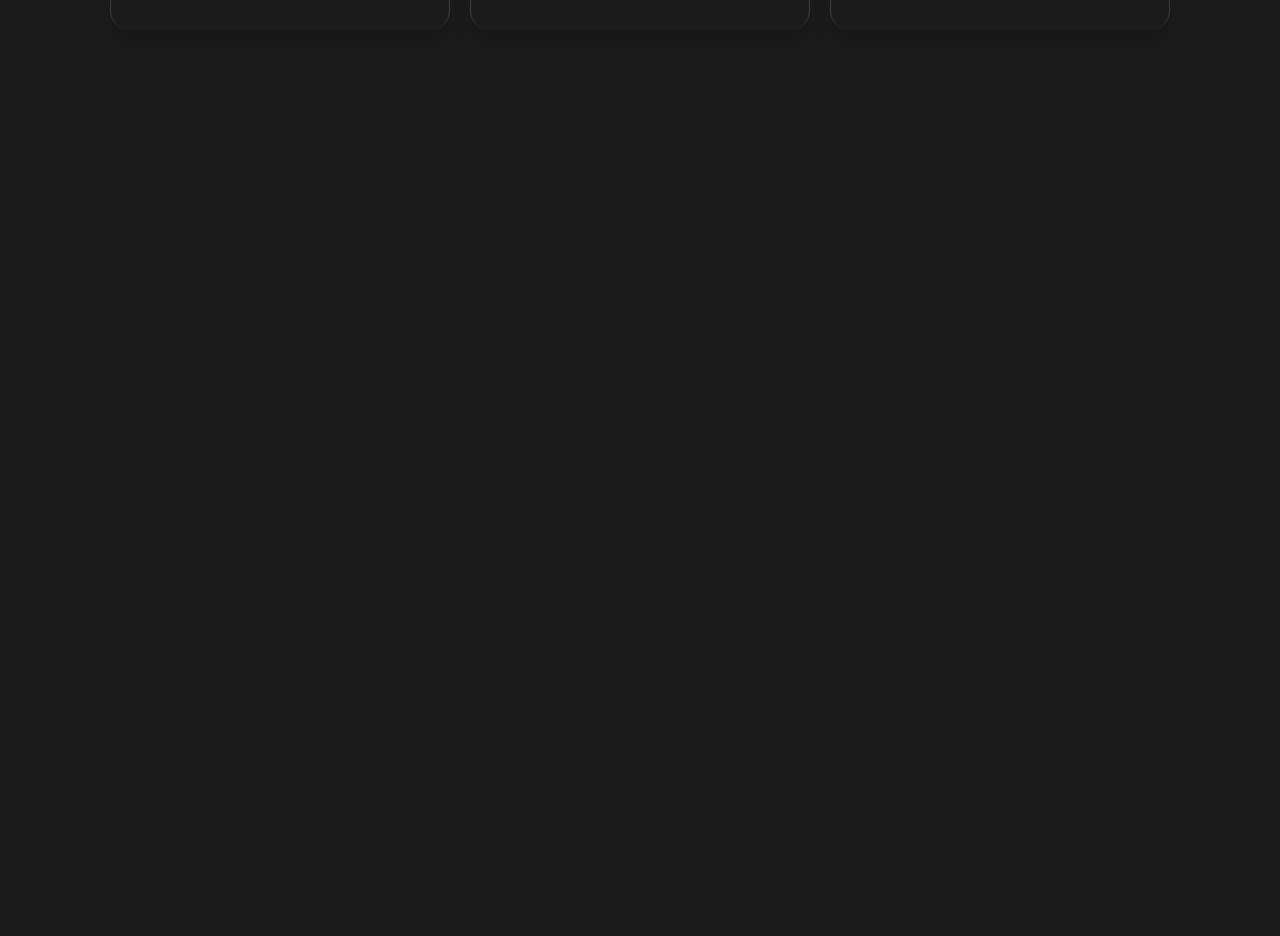
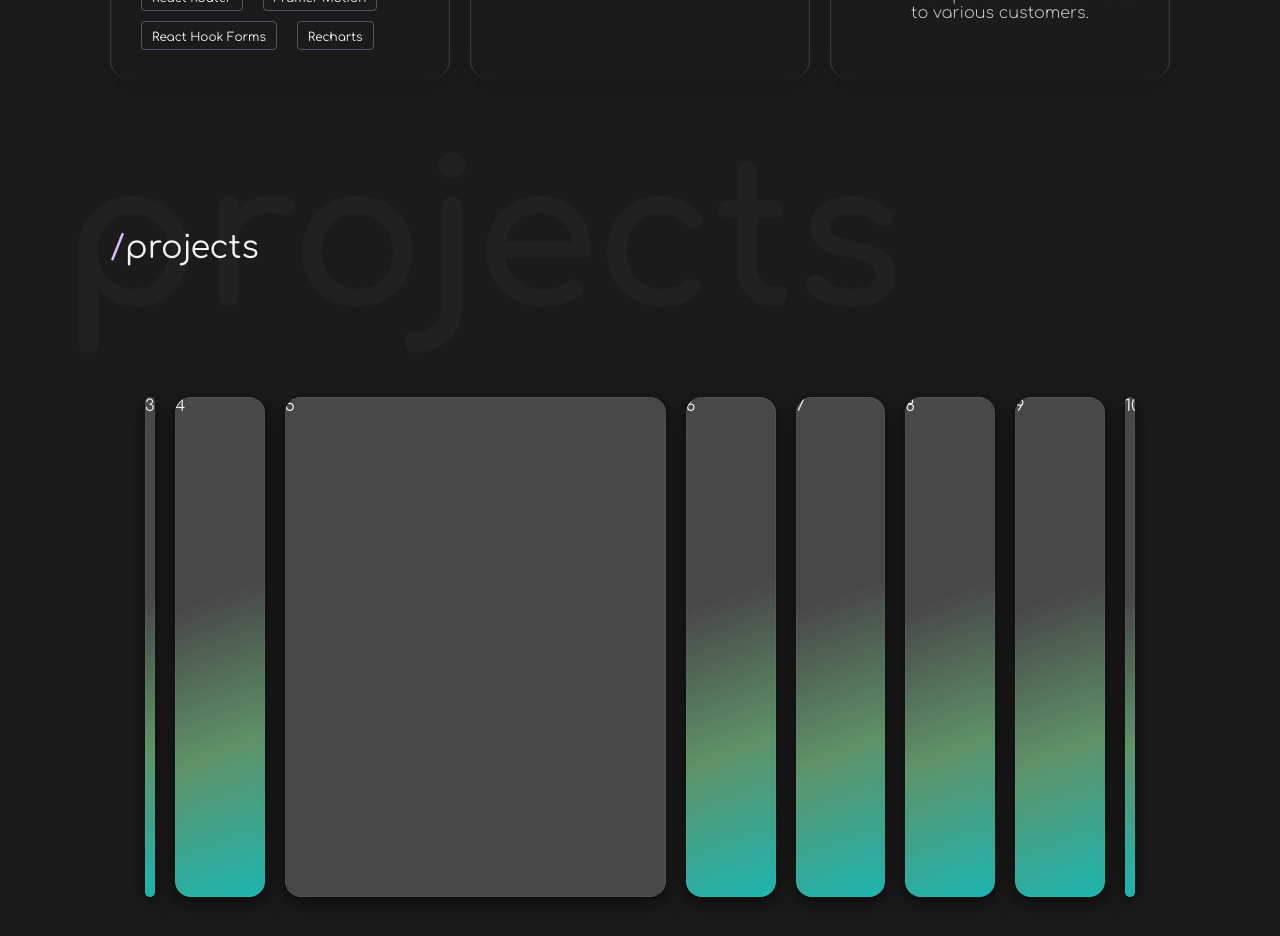
Before and after one commit to Abots-jzm/portfolio, a React (Vite) app: page / in a window 1280 px wide. Shown: the part 1480-2416 px from the top of the page. Built offline with nearby package versions, Linux system fonts and the light colour scheme.

Commit message:
feat: project carousel

```diff
--- a/src/components/home/About.tsx
+++ b/src/components/home/About.tsx
@@ -11,20 +11,20 @@ function About() {
 		<section>
 			<SectionTitle>about</SectionTitle>
 			<Grid>
+				<BentoCard title="what I do" columnSpan={2}>
+					<WhatIDo>{whatIDo}</WhatIDo>
+				</BentoCard>
 				<BentoCard title="experiences" rowSpan={2}>
 					<Experiences>
-						{experiences.map((experience) => (
-							<Experience {...experience} />
+						{experiences.map((experience, i) => (
+							<Experience key={i} {...experience} />
 						))}
 					</Experiences>
 				</BentoCard>
-				<BentoCard title="what I do" columnSpan={2}>
-					<WhatIDo>{whatIDo}</WhatIDo>
-				</BentoCard>
 				<BentoCard title="tech I use">
 					<Technologies>
-						{techIUse.map((tech) => (
-							<Technology>{tech}</Technology>
+						{techIUse.map((tech, i) => (
+							<Technology key={i}>{tech}</Technology>
 						))}
 					</Technologies>
 				</BentoCard>
@@ -39,7 +39,7 @@ function About() {
 export default About;
 
 const WhereIStay = styled.div`
-	padding-top: 1rem;
+	padding-top: 2.5rem;
 	font-size: 4.8rem;
 	font-weight: 700;
 	line-height: 1.5;
@@ -60,6 +60,10 @@ const Technologies = styled.div`
 	font-size: 1.2rem;
 	column-gap: 2rem;
 	row-gap: 1rem;
+
+	@media (max-width: 1024px) {
+		column-gap: 1rem;
+	}
 `;
 
 const Technology = styled.div`
@@ -83,4 +87,9 @@ const Grid = styled.div`
 	display: grid;
 	grid-template-columns: repeat(3, 1fr);
 	gap: 2rem;
+
+	@media (max-width: 900px) {
+		display: flex;
+		flex-direction: column;
+	}
 `;
--- /dev/null
+++ b/src/components/home/Projects.tsx
@@ -0,0 +1,13 @@
+import ProjectsWidget from "./ProjectsWidget";
+import SectionTitle from "./SectionTitle";
+
+function Projects() {
+	return (
+		<section>
+			<SectionTitle>projects</SectionTitle>
+			<ProjectsWidget />
+		</section>
+	);
+}
+
+export default Projects;
--- /dev/null
+++ b/src/components/home/ProjectsWidget.tsx
@@ -0,0 +1,255 @@
+import { MouseEvent, ReactNode, useState } from "react";
+import { css, styled } from "styled-components";
+
+const shit = [1, 2, 3, 4, 5, 6, 7, 8, 9, 10, 11, 12];
+
+function ProjectsWidget() {
+	const [activeIndex, setActiveIndex] = useState(4);
+
+	function handleSlideClick(e: MouseEvent<HTMLLIElement>, index: number) {
+		const max = window.matchMedia("screen and ( max-width: 600px)").matches ? 5 : 8;
+		const slide = e.target as Element;
+		if (index < 3 || index > max) return;
+		activateSlide(index);
+		if (index === max) nextSlide(index);
+		if (index === 3) prevSlide(index);
+		// activateSlide(index, slide);
+	}
+
+	function prevSlide(index: number) {
+		// const index = getActiveIndex();
+		// const $slides = $q(".carousel__item");
+		// const first = slides[0];
+
+		const last = shit.pop();
+		last && shit.unshift(last);
+		activateSlide(index);
+
+		// activateSlide(index, slides[activeIndex]);
+		// $first.remove();
+		// $list.append($first);
+		// activateSlide($q(".carousel__item")[index]);
+	}
+	function nextSlide(index: number) {
+		// const index = getActiveIndex();
+		// const $slides = $q(".carousel__item");
+		// const first = slides[0];
+		const first = shit.shift();
+		first && shit.push(first);
+		activateSlide(index - 1);
+		// activateSlide(index, slides[activeIndex]);
+
+		// $first.remove();
+		// $list.append($first);
+		// activateSlide($q(".carousel__item")[index]);
+	}
+
+	function activateSlide(index: number) {
+		// if (!slide) return;
+		setActiveIndex(index);
+	}
+
+	return (
+		<Courasel>
+			<CouraselList>
+				{shit.map((shitter, index) => (
+					<CouraselItem
+						key={index}
+						active={activeIndex === index}
+						onClick={(e) => handleSlideClick(e, index)}
+						tabIndex={0}
+					>
+						{shitter}
+					</CouraselItem>
+				))}
+			</CouraselList>
+		</Courasel>
+	);
+}
+
+export default ProjectsWidget;
+
+type CouraselItemProps = {
+	active?: boolean;
+};
+
+const CouraselItem = styled.li<CouraselItemProps>`
+	display: grid;
+	position: relative;
+	align-content: start;
+	margin: 0 10px;
+	padding: 0;
+	flex: 1 1 10%;
+	height: 50rem;
+	overflow: hidden;
+	background: rgba(255, 255, 255, 0.2);
+	border-radius: 16px;
+	transform: translate3d(0, 0, 0.1px);
+	box-shadow: rgba(0, 0, 0, 0.4) 0px 3px 15px 2px, rgba(0, 0, 0, 0.2) 0px 12px 28px 0px,
+		rgba(0, 0, 0, 0.1) 0px 2px 4px 0px, rgba(255, 255, 255, 0.05) 0px 0px 0px 1px inset;
+	contain: layout;
+	isolation: isolate;
+
+	&,
+	& * {
+		transition: all 0.6s cubic-bezier(0.55, 0.24, 0.18, 1);
+		user-select: none;
+	}
+
+	&:hover {
+		flex-basis: calc(var(--width) / 2);
+		transition: all 0.3s ease;
+	}
+
+	${(props) =>
+		props.active
+			? css`
+					flex-basis: var(--width) !important;
+					flex-grow: 0 !important;
+			  `
+			: ""}
+
+	/* &[data-active] {
+		flex-basis: var(--width);
+		flex-grow: 0;
+	} */
+
+	@media (max-width: 800px) {
+		flex-basis: 15%;
+	}
+
+	@media screen and (max-width: 600px) {
+		flex-basis: 10%;
+		margin: 0 5px;
+		border-radius: 8px;
+		font-size: 3vw;
+
+		&[data-active] {
+			flex-basis: 45%;
+			flex-grow: 0;
+		}
+
+		&:nth-child(3),
+		&:nth-child(7) {
+			flex: 0 0 10px;
+		}
+
+		&:nth-child(2),
+		&:nth-child(8) {
+			flex: 0 0 5px;
+			transform: translateX(-50px);
+		}
+
+		&:nth-child(8) {
+			transform: translateX(50px);
+		}
+
+		&:nth-child(1),
+		&:nth-child(n + 9) {
+			flex: 0 0 0px;
+			margin: 0;
+			box-shadow: none;
+			opacity: 0 !important;
+		}
+
+		&:not(:nth-child(n + 5)) img,
+		&:nth-child(n + 7) img {
+			opacity: 0.8;
+		}
+
+		&:not(:nth-child(n + 4)) *,
+		&:nth-child(n + 7) * {
+			opacity: 0 !important;
+		}
+	}
+
+	@media (min-width: 600px) {
+		&:nth-child(3),
+		&:nth-child(10) {
+			flex: 0 0 10px;
+		}
+
+		&:nth-child(2),
+		&:nth-child(11) {
+			flex: 0 0 5px;
+			transform: translateX(-50px);
+		}
+
+		&:nth-child(11) {
+			transform: translateX(50px);
+		}
+
+		&:nth-child(1),
+		&:nth-child(n + 12) {
+			flex: 0 0 0px;
+			margin: 0;
+			box-shadow: none;
+			opacity: 0 !important;
+		}
+
+		&:not(:nth-child(n + 5)) img,
+		&:nth-child(n + 9) img {
+			opacity: 0.8;
+		}
+
+		&:not(:nth-child(n + 4)) *,
+		&:nth-child(n + 10) * {
+			opacity: 0 !important;
+		}
+	}
+
+	&::after {
+		content: "";
+		position: absolute;
+		inset: 0;
+		width: 100%;
+		height: 100%;
+		z-index: 1;
+		opacity: 1;
+		background: linear-gradient(
+			160deg,
+			rgba(2, 0, 36, 0) 40%,
+			rgba(118, 221, 136, 0.5) 70%,
+			rgba(0, 255, 246, 0.6) 100%
+		);
+		transition: all 0.66s cubic-bezier(0.55, 0.24, 0.18, 1);
+	}
+
+	${(props) =>
+		props.active
+			? css`
+					&::after {
+						transform: translateY(100%);
+					}
+
+					&,
+					& * {
+						opacity: 1;
+						filter: none;
+					}
+			  `
+			: ""}/* &[data-active]::after {
+		transform: translateY(100%);
+	}
+
+	&[data-active],
+	&[data-active] * {
+		opacity: 1;
+		filter: none;
+	} */
+`;
+
+const CouraselList = styled.ul`
+	display: flex;
+	overflow: hidden;
+	list-style: none;
+	padding: 2em 0 3em;
+	margin: 0;
+	contain: layout;
+	isolation: isolate;
+`;
+
+const Courasel = styled.div`
+	display: grid;
+	transform: translate3d(0, 0, 0.1px);
+`;
--- a/src/components/home/SectionTitle.tsx
+++ b/src/components/home/SectionTitle.tsx
@@ -34,7 +34,7 @@ const WaterMark = styled.div`
 
 const Container = styled.div`
 	font-size: 3.2rem;
-	margin: 10rem 0;
+	margin: 15rem 0 10rem;
 	position: relative;
 
 	.slash {
--- a/src/data.ts
+++ b/src/data.ts
@@ -31,7 +31,7 @@ export const About = {
 		},
 	],
 	whatIDo:
-		"I am a front-end developer specialized in crafting beautiful and functional web experiences. I focus on user-centric design, creating intuitive interfaces that prioritize the user's needs. I bring life to designs using React esnuring scalability and efficiency in web applications. Cross-browser compatibility and responsive design are top priorities in my work. I value collaboration and communication, working closely with clients and teams to deliver exceptional results. I am always learning and staying up to date with the latest industry trends to create innovative web experiences. Let's work together to bring your ideas to reality!",
+		"I am a front-end developer specialized in crafting beautiful and functional web experiences. I focus on user-centric design, creating intuitive interfaces that prioritize the user's needs. I bring life to designs using React ensuring scalability and efficiency in web applications. Cross-browser compatibility and responsive design are top priorities in my work. I value collaboration and communication, working closely with clients and teams to deliver exceptional results. I am always learning and staying up to date with the latest industry trends to create innovative web experiences. Let's work together to bring your ideas to reality!",
 	techIUse: [
 		"HTML",
 		"CSS",
@@ -52,3 +52,5 @@ export const About = {
 	location: "ILORIN, NIGERIA",
 	// location: "TEXAS, USA.",
 };
+
+export const projects = [];
--- a/src/pages/Home.tsx
+++ b/src/pages/Home.tsx
@@ -1,11 +1,13 @@
 import About from "../components/home/About";
 import Hero from "../components/home/Hero";
+import Projects from "../components/home/Projects";
 
 function Home() {
 	return (
 		<>
 			<Hero />
 			<About />
+			<Projects />
 		</>
 	);
 }
--- a/src/pages/Layout.tsx
+++ b/src/pages/Layout.tsx
@@ -20,5 +20,5 @@ const Container = styled.main`
 	padding: 0 2rem;
 	margin: 0 auto;
 	position: relative;
-	margin-bottom: 500rem;
+	margin-bottom: 10rem;
 `;
--- a/src/styles/GlobalStyles.ts
+++ b/src/styles/GlobalStyles.ts
@@ -13,6 +13,9 @@ const GlobalStyles = createGlobalStyle`
   --color-gradient-purple: linear-gradient(135deg, var(--color-purple-light), var(--color-purple-primary));
 
   --color-yellow-primary: #d3b900;
+
+  //temp
+  --width: 450px;
 }
 
 ::selection{
```
